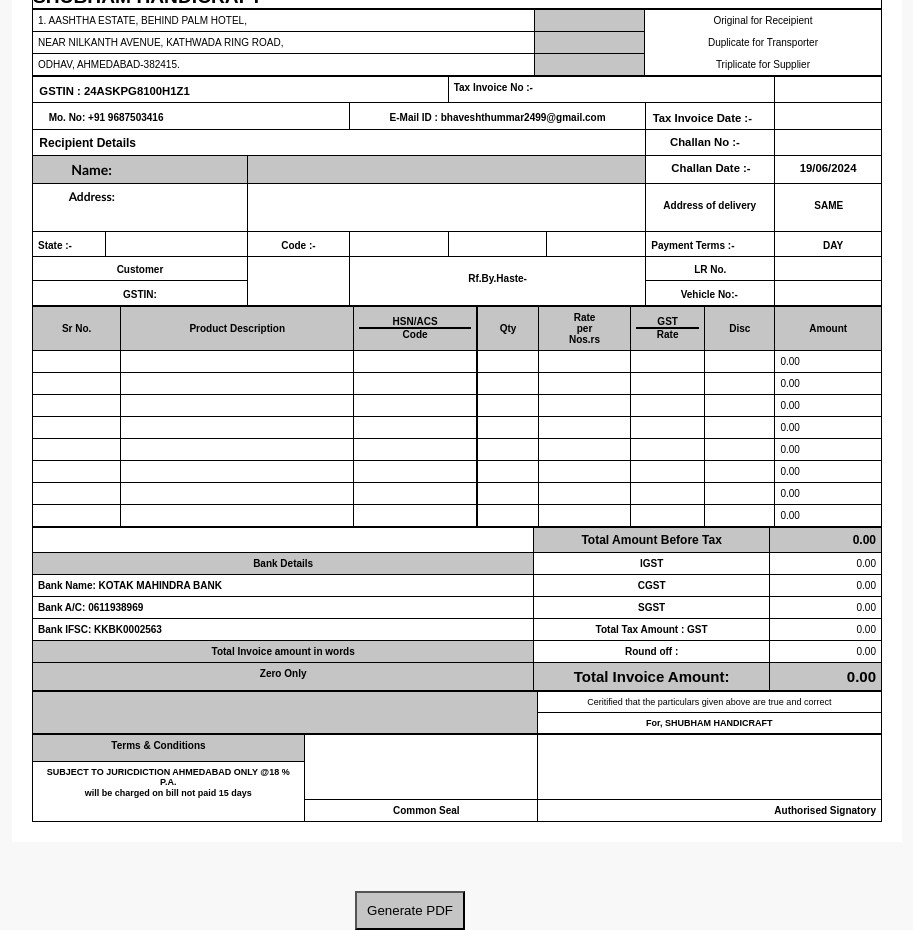
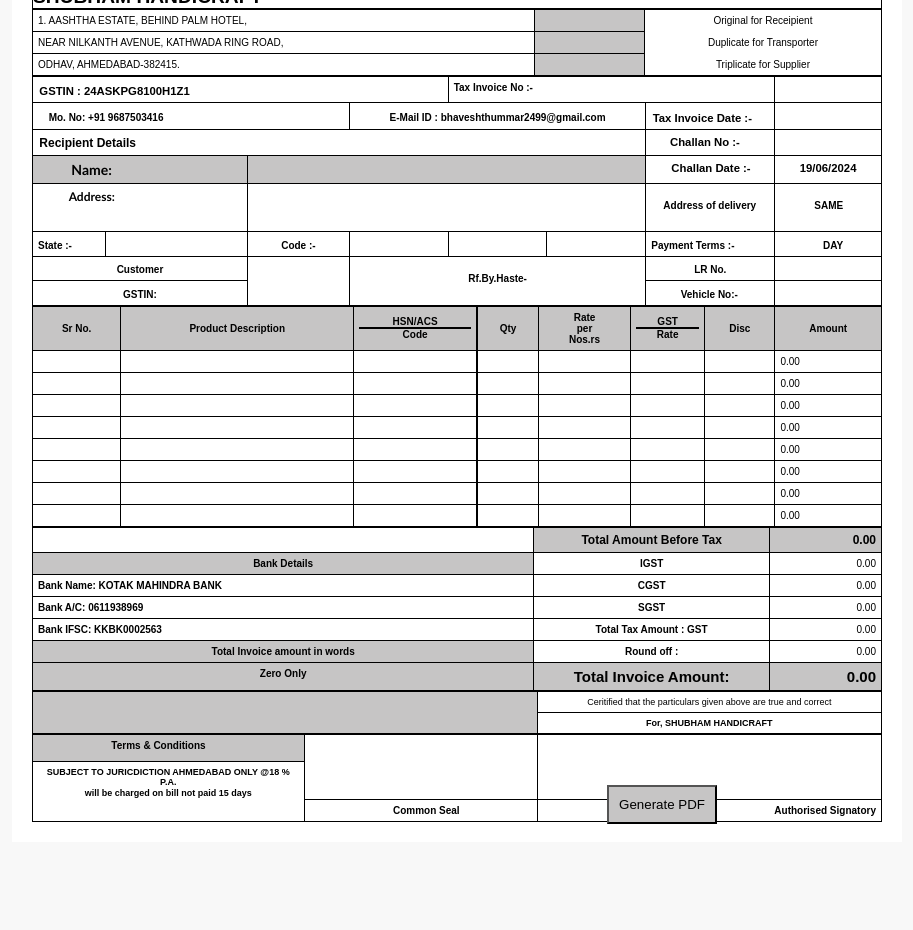
Before and after one commit to nidhithummar/tax-invoice, a plain HTML site: page index.html in a window 1280 px wide. Shown: the part 95-1025 px from the top of the page, without its empty margins (183-1096 px from the left). After the commit the page ends 957 px from the top, so only its background shows below. Drawn offline with nearby package versions, Linux system fonts and the light colour scheme.

Commit message:
tax invoice

```diff
--- a/index.html
+++ b/index.html
@@ -580,10 +580,11 @@
   <style>
     #generatePDF {
       position: absolute;
-      top: 986px;
-      right: 632px;
+      top: 880px;
+      right: 380px;
       z-index: 1000;
       padding: 10px;
+      margin-bottom: 200px;
       background-color: rgb(198, 197, 197);
 
     }
```
